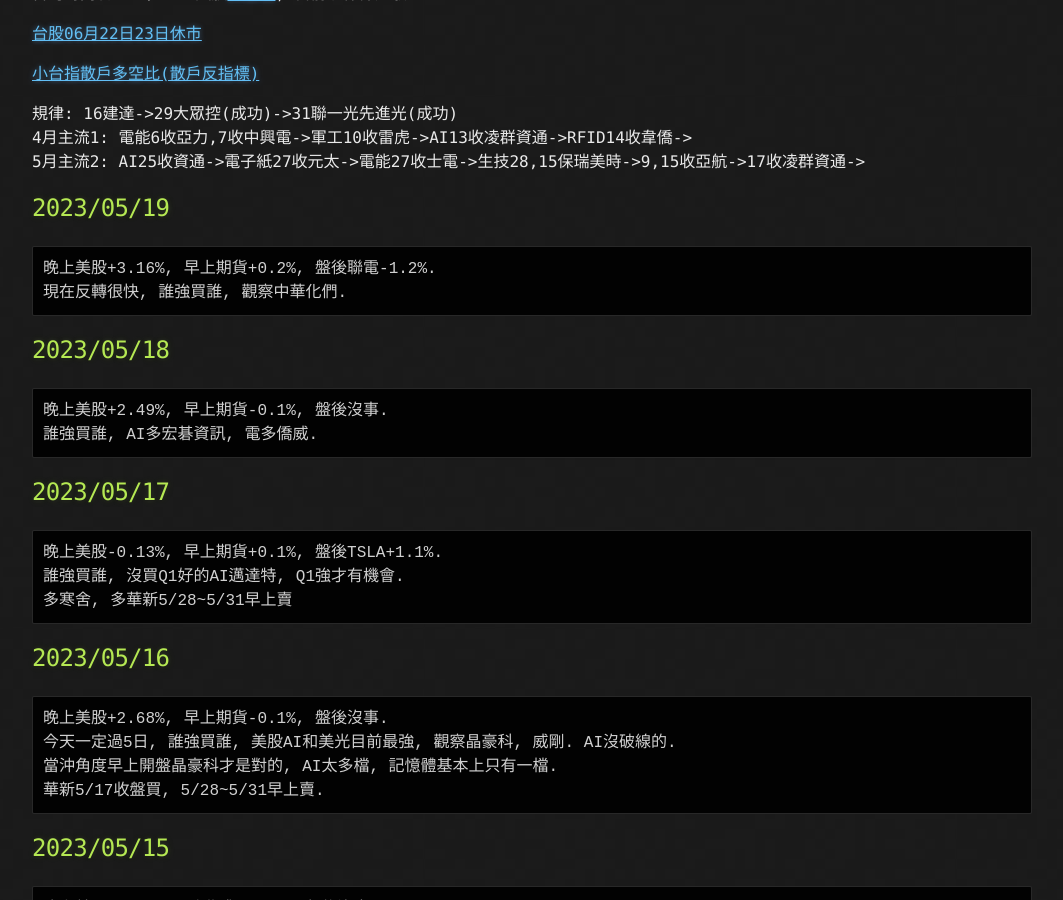
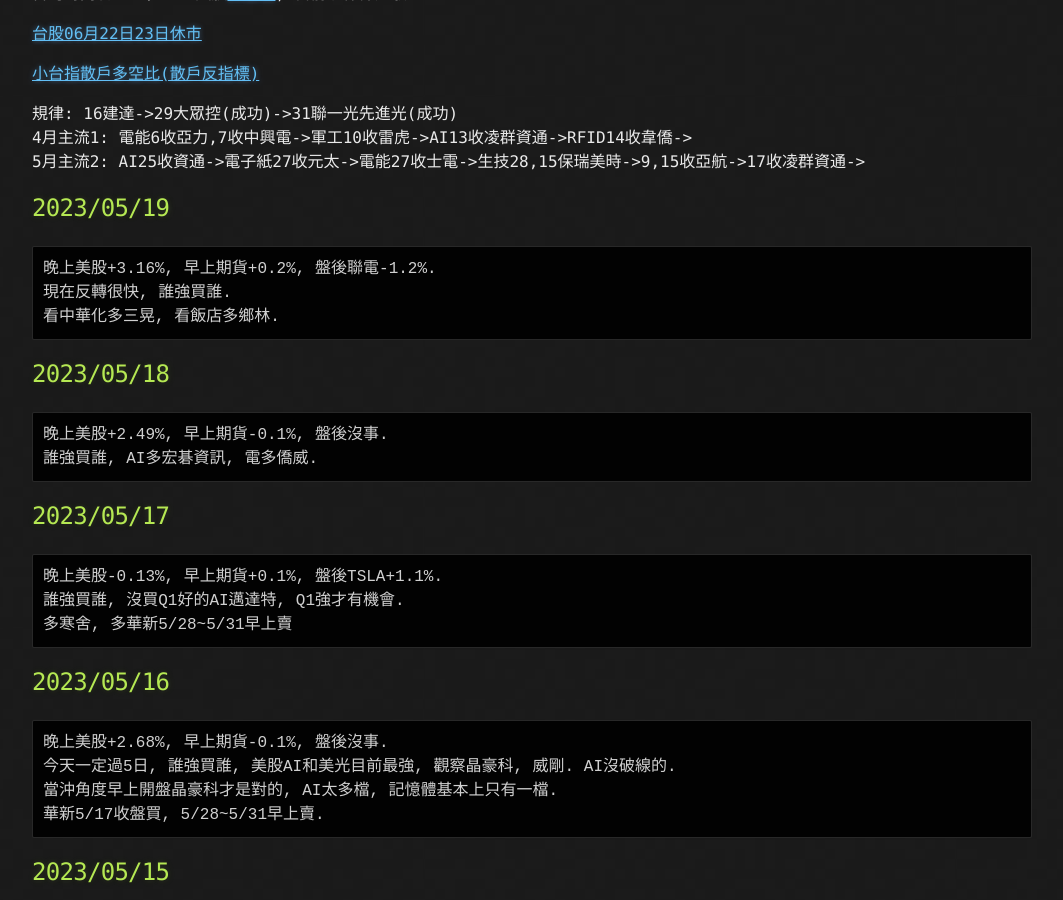
Before and after one commit to lepg5487/Stock_God, a Jekyll site: the page built from index.md, in a window 1280 px wide and 900 px high, scrolled down 436 px. Shown: the whole window, without its empty margins (108-1171 px from the left). Built offline with Jekyll 4.4.1, drawn with Linux system fonts in a browser that asks for light colours; our own code applies the rules of GitHub Pages for plain Markdown files.

Commit message:
Update index.md

````diff
--- a/index.md
+++ b/index.md
@@ -23,7 +23,8 @@ layout: testlayouts
 ## 2023/05/19
 ```
 晚上美股+3.16%, 早上期貨+0.2%, 盤後聯電-1.2%.
-現在反轉很快, 誰強買誰, 觀察中華化們.
+現在反轉很快, 誰強買誰.
+看中華化多三晃, 看飯店多鄉林.
 ```
 
 ## 2023/05/18
````
